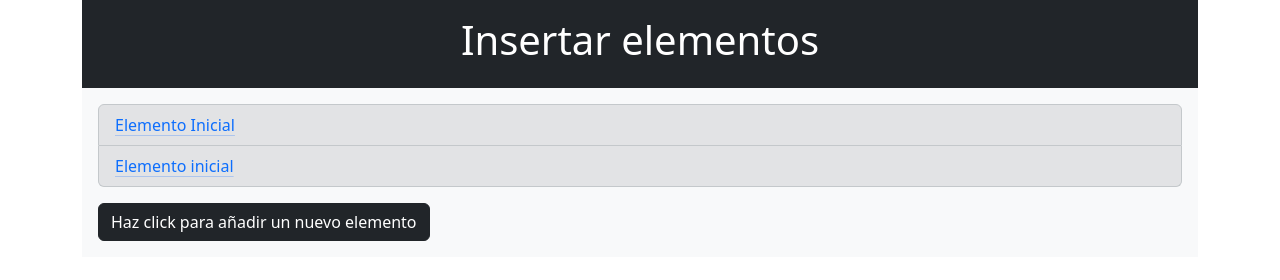
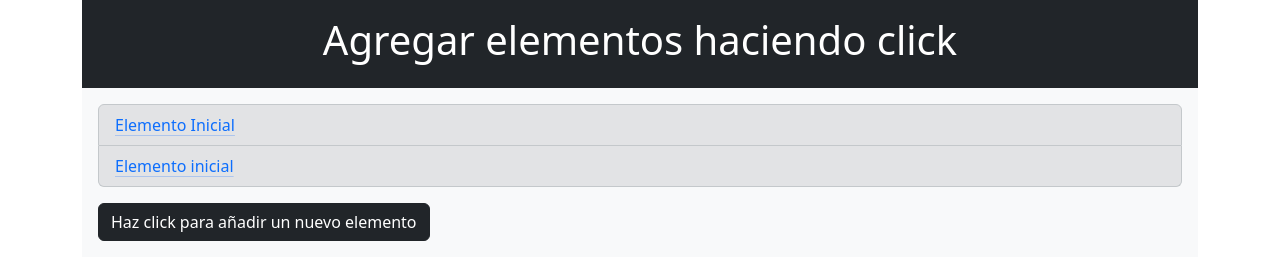
Before and after one commit to Alberto-mt/JavaScript_JQuery, a plain HTML site: page JQuery/eventos/botonClick/index.html in a window 1280 px wide. Drawn offline with nearby package versions, Linux system fonts and the light colour scheme.

Commit message:
Jquery/eventos

```diff
--- a/JQuery/DOM/insertarElementos/index.html
+++ b/JQuery/eventos/botonClick/index.html
@@ -2,11 +2,11 @@
 <html lang="es">
 <head>
     <meta charset="UTF-8">
-    <meta name="description" content="Insertar elementos con un boton"/>
+    <meta name="description" content="Agregar elementos con un boton"/>
     <meta name="author" content="Alberto Montealegre"/>
     <meta http-equiv="X-UA-Compatible" content="IE=edge">
     <meta name="viewport" content="width=device-width, initial-scale=1.0">
-    <title>Insertar elementos</title>
+    <title>Boton click</title>
     <link
       href="https://cdn.jsdelivr.net/npm/bootstrap@5.3.0-alpha3/dist/css/bootstrap.min.css"
       rel="stylesheet"
@@ -17,7 +17,7 @@
 </head>
 <body class="container">
     <header class="text-center text-bg-dark p-3">
-        <h1>Insertar elementos</h1>
+        <h1>Agregar elementos haciendo click</h1>
     </header>
     <main class="text-bg-light p-3">
         <div id="midiv">
```
Also changed, not shown: JQuery/eventos/botonClick/js/script.js (renamed from JQuery/DOM/insertarElementos/js/script.js), JQuery/eventos/textoKeyup/index.html (renamed from JQuery/DOM/textoKeyup/index.html), JQuery/eventos/textoKeyup/js/script.js (renamed from JQuery/DOM/textoKeyup/js/script.js).
